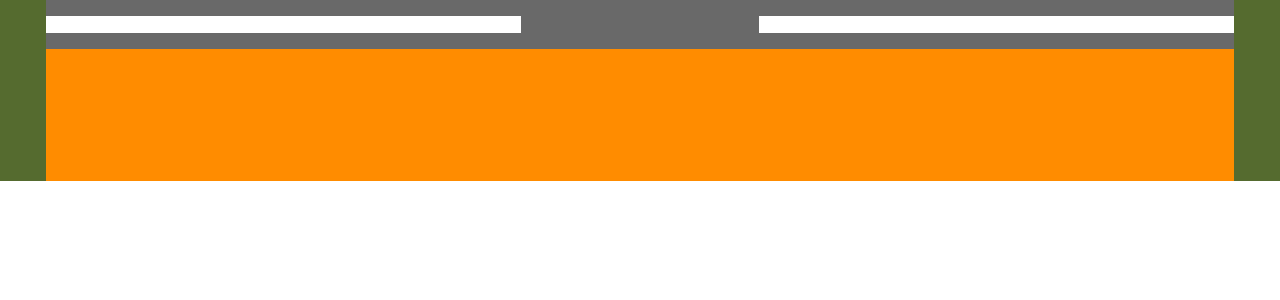
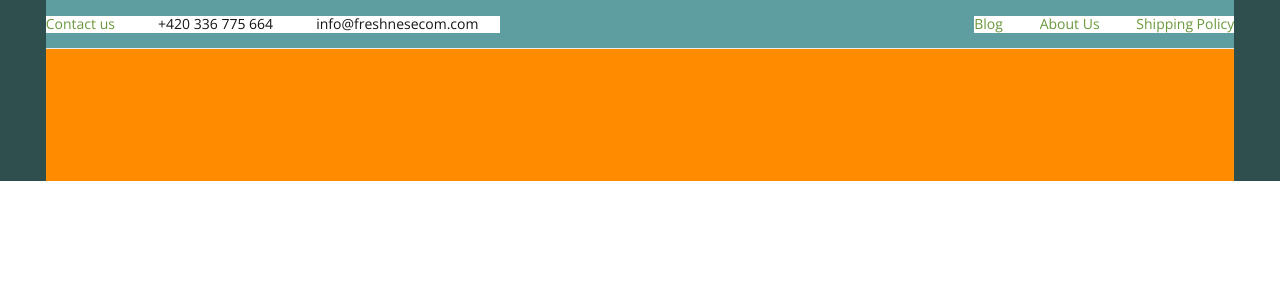
Before and after one commit to Albeiromr/Ecommerce-clean-template, a React (Create React App) app: page / in a window 1280 px wide. Shown: the top 300 px of the page. Built offline with nearby package versions, Linux system fonts and the light colour scheme.

Commit message:
Finishes the header__contact-bar div

```diff
--- a/public/index.html
+++ b/public/index.html
@@ -6,6 +6,8 @@
     <meta name="viewport" content="width=device-width, initial-scale=1" />
     <link rel="preconnect" href="https://fonts.gstatic.com">
     <link href="https://fonts.googleapis.com/css2?family=Poppins:wght@100;200;300;400;500;600;700;800;900&display=swap" rel="stylesheet">
+    <link rel="preconnect" href="https://fonts.gstatic.com">
+    <link href="https://fonts.googleapis.com/css2?family=Open+Sans:wght@300;400;600;700;800&display=swap" rel="stylesheet">
     <meta name="theme-color" content="#000000" />
     <meta
       name="description"
--- a/src/components/Header/0px-599px.scss
+++ b/src/components/Header/0px-599px.scss
@@ -12,10 +12,54 @@
     &__contact-bar {
       width: 100%;
       height: 33.509%;
+      padding: 0 5.676%;
       position: absolute;
       top: 0;
       left: 0;
       background: dimgrey;
+      display: flex;
+      align-items: center;
+    }
+
+    &__contact-data {
+      width: 100%;
+      height: 48.484%;
+      background: #FFFFFF;
+      display: flex;
+      flex-direction: row;
+      align-items: center;
+      justify-content: space-between;
+    }
+
+    &__green-text {
+      font-family: $secundary-font;
+      color: $c2-a;
+      font-weight: $regular;
+      margin: 0;
+      font-size: clamp(9.327px, 2.913vw, 17.449px);
+      margin-right: clamp(10.821px, 3.381vw, 20.256px);
+    }
+
+    &__black-text {
+      font-family: $secundary-font;
+      color: $c1-a;
+      font-weight: $regular;
+      margin: 0;
+      font-size: clamp(9.327px, 2.913vw, 17.449px);
+      margin-right: 0 clamp(10.821px, 3.381vw, 20.256px);
+    }
+
+    &__contact-links {
+      display: none;
+    }
+
+    &__line {
+      width: 88.647%;
+      height: 2.083%;
+      background: $c1-e;
+      position: absolute;
+      bottom: 0;
+      left: 5.676%;
     }
 
     &__logo-bar {
--- a/src/components/Header/1025px-1920px.scss
+++ b/src/components/Header/1025px-1920px.scss
@@ -6,8 +6,8 @@
     max-width: 1650px;
     height: 14.127vw;
     max-height: 233.1px;
-    background: darkolivegreen;
     position: relative;
+    background: darkslategray;
 
     &__contact-bar {
       width: 92.856%;
@@ -15,22 +15,66 @@
       position: absolute;
       top: 0;
       left: 3.571%;
-      background: dimgrey;
       display: flex;
+      align-items: center;
+      justify-content: space-between;
+      background: cadetblue;
+    }
+
+    &__contact-data {
+      width: auto;
+      height: 33.407%;
+      background: #ffffff;
+      display: flex;
+      flex-direction: row;
       align-items: center;
       justify-content: space-between;
     }
 
-    &__contact-data {
-      width: 40%;
-      height: 33.407%;
-      background: #ffffff;
+    &__green-text {
+      font-family: $secundary-font;
+      color: $c2-a;
+      font-weight: $regular;
+      margin: 0;
+      font-size: clamp(14px, 0.952vw, 18px);
+      margin-right: clamp(13.421px, 2.618vw, 21.605px);
+    }
+
+    &__black-text {
+      font-family: $secundary-font;
+      color: $c1-a;
+      font-weight: $regular;
+      margin: 0;
+      font-size: clamp(14px, 0.952vw, 18px);
+      margin: 0 clamp(13.421px, 2.618vw, 21.605px);
     }
 
     &__contact-links {
-      width: 40%;
+      width: clamp(260px, 18.848vw, 311.52px);
       height: 33.407%;
       background: #ffffff;
+      display: flex;
+      flex-direction: row;
+      align-items: center;
+      justify-content: space-between;
+    }
+
+    &__green-link {
+      font-family: $secundary-font;
+      color: $c2-a;
+      font-weight: $regular;
+      margin: 0;
+      font-size: clamp(14px, 0.952vw, 18px);
+      cursor: pointer;
+    }
+
+    &__line {
+      width: 100%;
+      height: 2.083%;
+      background: $c1-e;
+      position: absolute;
+      bottom: 0;
+      left: 0;
     }
 
     &__logo-bar {
--- a/src/components/Header/600px-1024px.scss
+++ b/src/components/Header/600px-1024px.scss
@@ -21,15 +21,59 @@
     }
 
     &__contact-data {
-      width: 40%;
+      width: auto;
       height: 33.407%;
-      background: cyan;
+      background: #ffffff;
+      display: flex;
+      flex-direction: row;
+      align-items: center;
+      justify-content: space-between;
+    }
+
+    &__green-text {
+      font-family: $secundary-font;
+      color: $c2-a;
+      font-weight: $regular;
+      margin: 0;
+      font-size: 1.640vw;
+      margin-right: clamp(12.958px, 2.158vw, 22.106px);
+    }
+
+    &__black-text {
+      font-family: $secundary-font;
+      color: $c1-a;
+      font-weight: $regular;
+      margin: 0;
+      font-size: 1.640vw;
+      margin: 0 clamp(12.958px, 2.158vw, 22.106px);
     }
 
     &__contact-links {
-      width: 40%;
+      width: clamp(186.726px, 31.121vw, 318.66px);
       height: 33.407%;
       background: #ffffff;
+      display: flex;
+      flex-direction: row;
+      align-items: center;
+      justify-content: space-between;
+    }
+
+    &__green-link {
+      font-family: $secundary-font;
+      color: $c2-a;
+      font-weight: $regular;
+      margin: 0;
+      font-size: 1.640vw;
+      cursor: pointer;
+    }
+
+    &__line {
+      width: 88.932%;
+      height: 2.083%;
+      background: $c1-e;
+      position: absolute;
+      bottom: 0;
+      left:5.533%;
     }
 
     &__logo-bar {
--- a/src/components/Header/Header.tsx
+++ b/src/components/Header/Header.tsx
@@ -14,9 +14,18 @@ const Header = () => {
 
                 <div className='header__contact-data'>
 
+                    <p className='header__green-text'>Contact us</p>
+                    <p className='header__black-text'>+420 336 775 664</p>
+                    <p className='header__black-text'>info@freshnesecom.com</p>
+                    <div className='header__line'></div>
+
                 </div>
 
                 <div className='header__contact-links'>
+
+                    <p className='header__green-link'>Blog</p>
+                    <p className='header__green-link'>About Us</p>
+                    <p className='header__green-link'>Shipping Policy</p>
 
                 </div>
 
--- a/src/sass/_variables.scss
+++ b/src/sass/_variables.scss
@@ -1,8 +1,26 @@
 //colors
 
 //c1
+$c1-a: #151515;
+$c1-e: #ebebeb;
 $c1-H: #f9f9f9;
 $c1-J: #ffffff;
 
+//c2
+$c2-a: #6A983C;
+
+//////////////////////
+
 //fonts
+
+//poppins
 $primary-font: 'Poppins', sans-serif;
+
+//font-weigth for poppins font
+
+
+//open-sans for open sans font
+$secundary-font: 'Open Sans', sans-serif;
+
+//font-weight
+$regular: 400;
```
